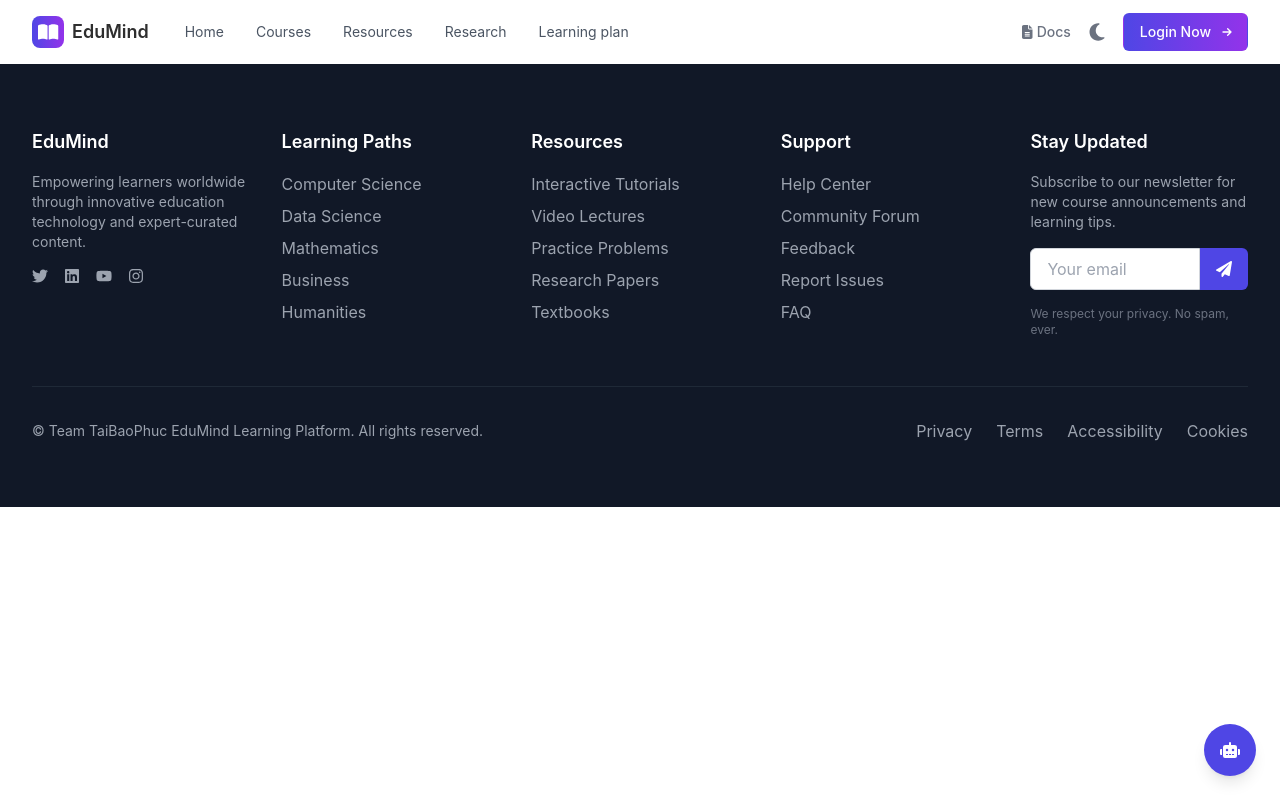
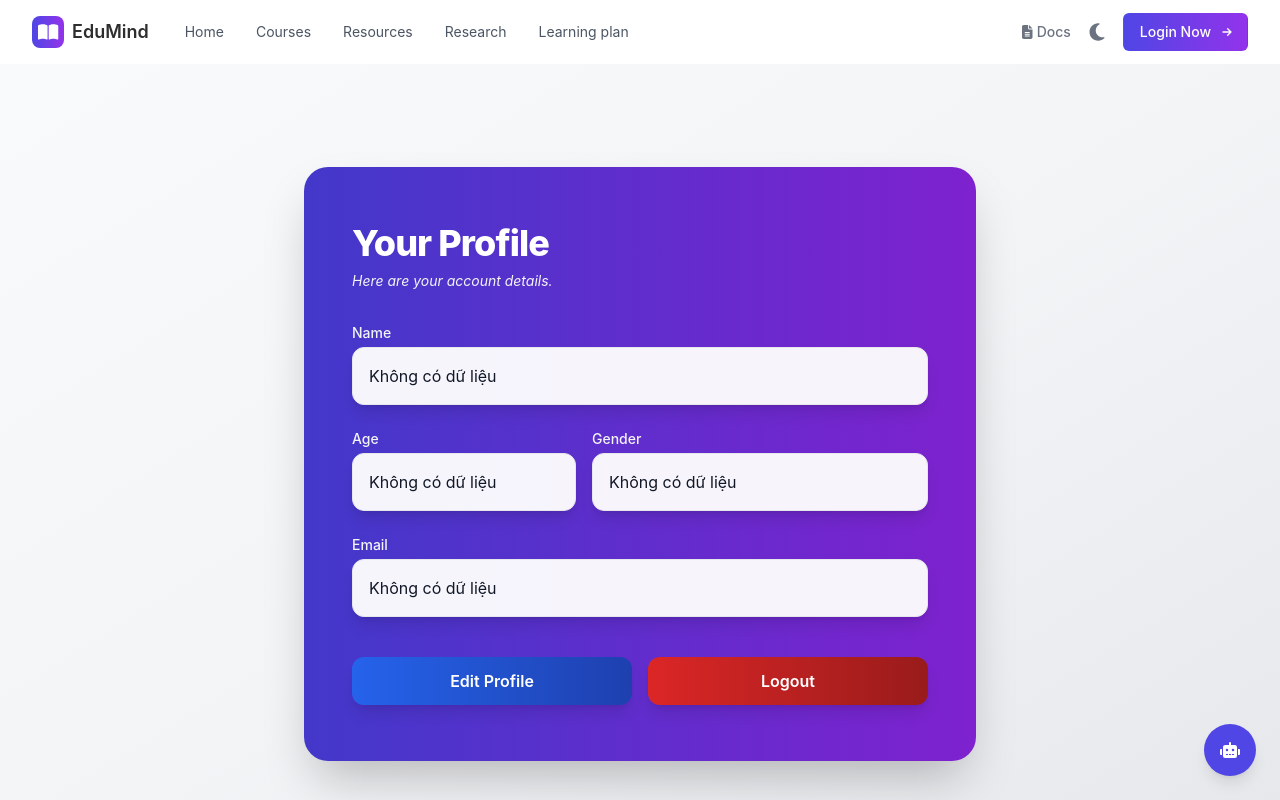
Before and after one commit to tainguyenCG/NCKH_AI_TICH_HOP, a React (Vite) app: page /profile in a window 1280 px wide. Shown: the top 800 px of the page. Built offline with nearby package versions, Linux system fonts and the light colour scheme; no server answers; what @azure-rest/ai-inference, @azure/core-auth would draw is missing.

Commit message:
add_profile

```diff
--- a/src/components/AppRouters.jsx
+++ b/src/components/AppRouters.jsx
@@ -7,6 +7,7 @@ import AiAssistant from "../pages/AiAssistant";
 import Login from "../pages/Auth/LoginPage";
 import Register from "../pages/Auth/Register";
 import LearningPlanPage from "../pages/LearningPlanPage";
+import Profile from "../pages/Profile";
 
 const AppRouters = () => {
   return (
@@ -17,6 +18,7 @@ const AppRouters = () => {
       <Route path="/AiAssistant" element={<AiAssistant />} />
       <Route path="/Login" element={<Login />} />
       <Route path="/register" element={<Register/>} />
+      <Route path="/profile" element={<Profile/>} />
       <Route path="/learning-plan" element={<LearningPlanPage />} />
       {/* <Route path="/Resources" element={<Resources />} />
       <Route path="/Research" element={<Research />} />
--- /dev/null
+++ b/src/pages/Profile.jsx
@@ -0,0 +1,188 @@
+import { useState } from "react";
+import { useNavigate } from "react-router-dom";
+
+const Profile = () => {
+  const navigate = useNavigate();
+
+  // Dữ liệu ban đầu từ localStorage
+  const initialUser = {
+    name: localStorage.getItem("name") || "Không có dữ liệu",
+    age: localStorage.getItem("age") || "Không có dữ liệu",
+    gender: localStorage.getItem("gender") || "Không có dữ liệu",
+    email: localStorage.getItem("email") || "Không có dữ liệu",
+  };
+
+  const [isEditing, setIsEditing] = useState(false);
+  const [user, setUser] = useState(initialUser);
+
+  const handleEdit = () => {
+    setIsEditing(true);
+  };
+
+  const handleCancel = () => {
+    setIsEditing(false);
+    setUser(initialUser); // Khôi phục dữ liệu ban đầu
+  };
+
+  const handleSave = () => {
+    // Lưu dữ liệu vào localStorage
+    localStorage.setItem("name", user.name);
+    localStorage.setItem("age", user.age);
+    localStorage.setItem("gender", user.gender);
+    localStorage.setItem("email", user.email);
+    setIsEditing(false);
+  };
+
+  const handleLogout = () => {
+    localStorage.removeItem("token");
+    localStorage.removeItem("isLoggedIn");
+    localStorage.removeItem("name");
+    localStorage.removeItem("age");
+    localStorage.removeItem("gender");
+    localStorage.removeItem("email");
+    navigate("/");
+  };
+
+  const handleChange = (e) => {
+    const { name, value } = e.target;
+    setUser((prevUser) => ({ ...prevUser, [name]: value }));
+  };
+
+  return (
+    <section className="flex items-center justify-center min-h-screen bg-gradient-to-br from-gray-50 via-gray-100 to-gray-200">
+      <div className="flex flex-col max-w-2xl w-full p-8 mx-4 bg-gradient-to-r from-indigo-700 to-purple-700 rounded-3xl shadow-2xl sm:mx-6 lg:mx-8 transition-all duration-500 hover:shadow-[0_0_30px_rgba(99,102,241,0.5)]">
+        <div className="px-4 py-6">
+          <h2 className="mb-2 text-4xl font-extrabold tracking-tight text-white">Your Profile</h2>
+          <p className="mb-8 text-sm italic text-gray-100">
+            Here are your account details.
+          </p>
+
+          {isEditing ? (
+            // Form chỉnh sửa
+            <div className="flex flex-col gap-6">
+              <div className="flex flex-col">
+                <label className="mb-1 text-sm font-medium text-gray-100">Name</label>
+                <input
+                  className="p-4 text-gray-900 transition-all duration-300 bg-white border border-gray-200 shadow-lg bg-opacity-95 rounded-xl focus:outline-none focus:ring-2 focus:ring-blue-500"
+                  type="text"
+                  name="name"
+                  value={user.name}
+                  onChange={handleChange}
+                  required
+                />
+              </div>
+
+              <div className="flex gap-4">
+                <div className="flex flex-col" style={{ width: 'calc(40% - 0.4rem)' }}>
+                  <label className="mb-1 text-sm font-medium text-gray-100">Age</label>
+                  <input
+                    className="p-4 text-gray-900 transition-all duration-300 bg-white border border-gray-200 shadow-lg bg-opacity-95 rounded-xl focus:outline-none focus:ring-2 focus:ring-blue-500"
+                    type="number"
+                    name="age"
+                    value={user.age}
+                    onChange={handleChange}
+                    required
+                  />
+                </div>
+                <div className="flex flex-col" style={{ width: 'calc(60% - 0.6rem)' }}>
+                  <label className="mb-1 text-sm font-medium text-gray-100">Gender</label>
+                  <select
+                    className="p-4 text-gray-900 transition-all duration-300 bg-white border border-gray-200 shadow-lg bg-opacity-95 rounded-xl focus:outline-none focus:ring-2 focus:ring-blue-500"
+                    name="gender"
+                    value={user.gender}
+                    onChange={handleChange}
+                    required
+                  >
+                    <option value="" disabled>Chọn Giới Tính</option>
+                    <option value="male">Nam</option>
+                    <option value="female">Nữ</option>
+                  </select>
+                </div>
+              </div>
+
+              <div className="flex flex-col">
+                <label className="mb-1 text-sm font-medium text-gray-100">Email</label>
+                <input
+                  className="p-4 text-gray-900 transition-all duration-300 bg-white border border-gray-200 shadow-lg bg-opacity-95 rounded-xl focus:outline-none focus:ring-2 focus:ring-blue-500"
+                  type="email"
+                  name="email"
+                  value={user.email}
+                  onChange={handleChange}
+                  required
+                />
+              </div>
+
+              <div className="flex gap-4 mt-4">
+                <button
+                  className="flex-1 py-3 font-semibold text-white transition-all duration-300 transform shadow-lg bg-gradient-to-r from-blue-600 to-blue-800 rounded-xl hover:from-blue-700 hover:to-blue-900 hover:shadow-xl hover:-translate-y-1"
+                  onClick={handleSave}
+                >
+                  Save
+                </button>
+                <button
+                  className="flex-1 py-3 font-semibold text-white transition-all duration-300 transform shadow-lg bg-gradient-to-r from-red-600 to-red-800 rounded-xl hover:from-red-700 hover:to-red-900 hover:shadow-xl hover:-translate-y-1"
+                  onClick={handleCancel}
+                >
+                  Cancel
+                </button>
+              </div>
+            </div>
+          ) : (
+            // Chế độ xem
+            <div className="flex flex-col gap-6">
+              <div className="flex flex-col">
+                <label className="mb-1 text-sm font-medium text-gray-100">Name</label>
+                <div className="p-4 text-gray-900 transition-all duration-300 transform bg-white border border-gray-200 shadow-lg bg-opacity-95 rounded-xl hover:shadow-xl hover:bg-opacity-100 hover:-translate-y-1">
+                  {user.name}
+                </div>
+              </div>
+
+              <div className="flex gap-4">
+                <div className="flex flex-col" style={{ width: 'calc(40% - 0.4rem)' }}>
+                  <label className="mb-1 text-sm font-medium text-gray-100">Age</label>
+                  <div className="p-4 text-gray-900 transition-all duration-300 transform bg-white border border-gray-200 shadow-lg bg-opacity-95 rounded-xl hover:shadow-xl hover:bg-opacity-100 hover:-translate-y-1">
+                    {user.age}
+                  </div>
+                </div>
+                <div className="flex flex-col" style={{ width: 'calc(60% - 0.6rem)' }}>
+                  <label className="mb-1 text-sm font-medium text-gray-100">Gender</label>
+                  <div className="p-4 text-gray-900 transition-all duration-300 transform bg-white border border-gray-200 shadow-lg bg-opacity-95 rounded-xl hover:shadow-xl hover:bg-opacity-100 hover:-translate-y-1">
+                    {user.gender === "male" ? "Nam" : user.gender === "female" ? "Nữ" : user.gender}
+                  </div>
+                </div>
+              </div>
+
+              <div className="flex flex-col">
+                <label className="mb-1 text-sm font-medium text-gray-100">Email</label>
+                <div className="p-4 text-gray-900 transition-all duration-300 transform bg-white border border-gray-200 shadow-lg bg-opacity-95 rounded-xl hover:shadow-xl hover:bg-opacity-100 hover:-translate-y-1">
+                  {user.email}
+                </div>
+              </div>
+            </div>
+          )}
+
+          <div className="flex gap-4 mt-10">
+            {!isEditing && (
+              <>
+                <button
+                  className="flex-1 py-3 font-semibold text-white transition-all duration-300 transform shadow-lg bg-gradient-to-r from-blue-600 to-blue-800 rounded-xl hover:from-blue-700 hover:to-blue-900 hover:shadow-xl hover:-translate-y-1"
+                  onClick={handleEdit}
+                >
+                  Edit Profile
+                </button>
+                <button
+                  className="flex-1 py-3 font-semibold text-white transition-all duration-300 transform shadow-lg bg-gradient-to-r from-red-600 to-red-800 rounded-xl hover:from-red-700 hover:to-red-900 hover:shadow-xl hover:-translate-y-1"
+                  onClick={handleLogout}
+                >
+                  Logout
+                </button>
+              </>
+            )}
+          </div>
+        </div>
+      </div>
+    </section>
+  );
+};
+
+export default Profile;
```
